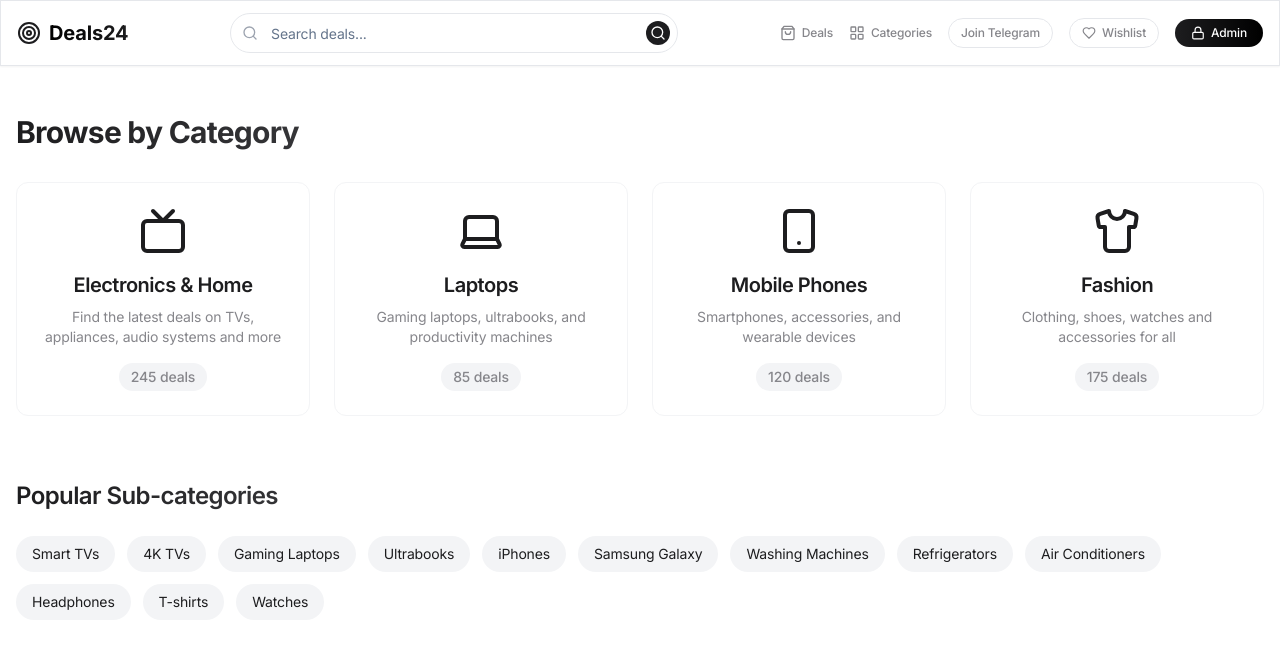
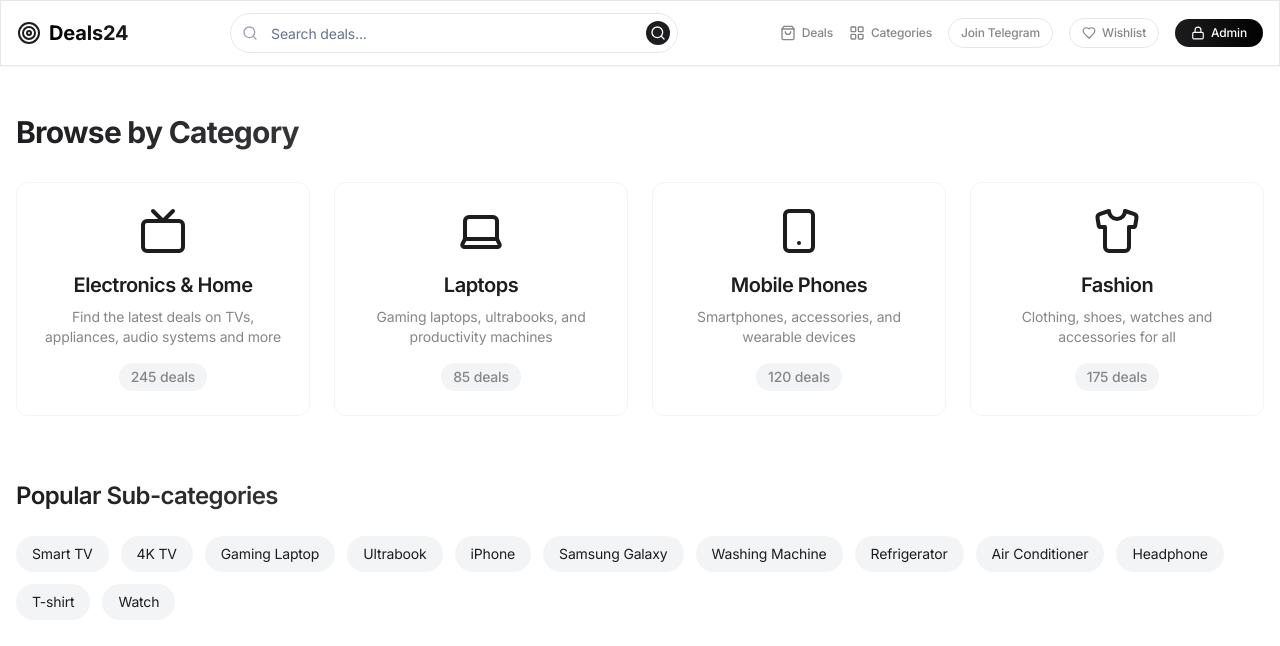
Before and after one commit to harishuptodate/deals24, a React (Vite) app: page /categories in a window 1280 px wide. Shown: the top 646 px of the page. Built offline with nearby package versions, Linux system fonts and the light colour scheme.

Commit message:
changed popular sub categories names

```diff
--- a/src/pages/Categories.tsx
+++ b/src/pages/Categories.tsx
@@ -47,8 +47,8 @@ const Categories = () => {
   };
 
   const popularSubCategories = [
-    'Smart TVs', '4K TVs', 'Gaming Laptops', 'Ultrabooks', 'iPhones', 'Samsung Galaxy',
-    'Washing Machines', 'Refrigerators', 'Air Conditioners', 'Headphones', 'T-shirts', 'Watches'
+    'Smart TV', '4K TV', 'Gaming Laptop', 'Ultrabook', 'iPhone', 'Samsung Galaxy',
+    'Washing Machine', 'Refrigerator', 'Air Conditioner', 'Headphone', 'T-shirt', 'Watch'
   ];
 
   return (
```
